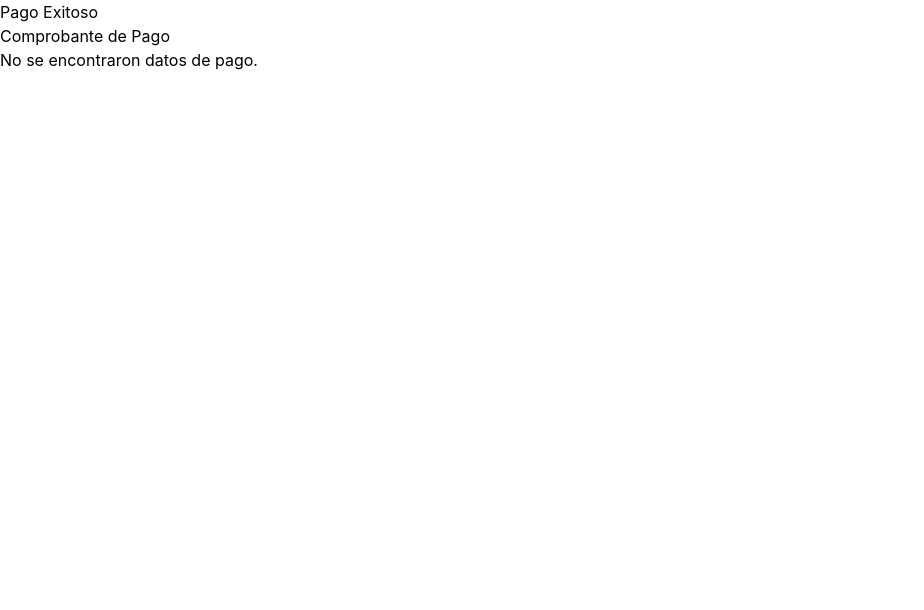
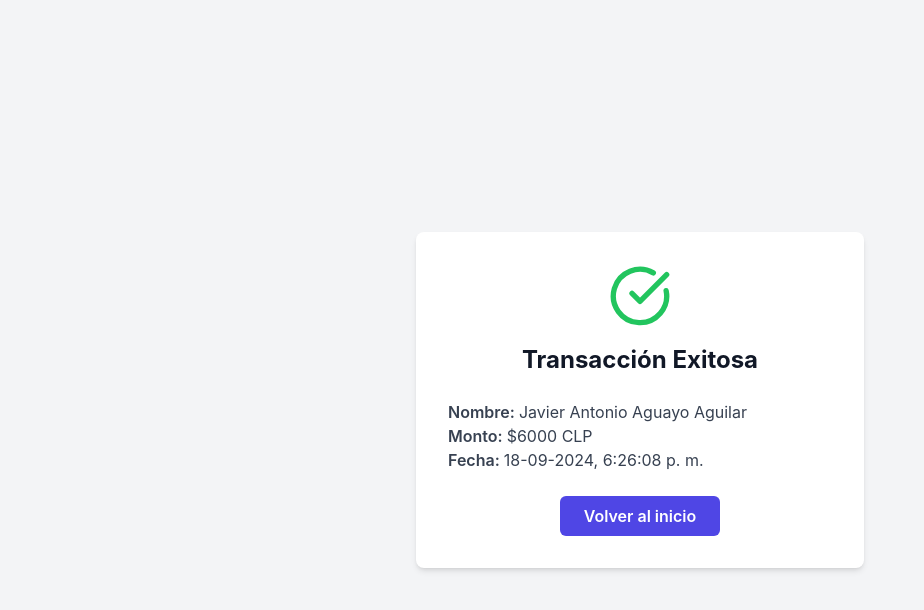
Before and after one commit to javieraguayo/PayDemo-Frontend, a React (Create React App) app: page /success in a window 1280 px wide. Shown: the top 610 px of the page, without its empty margins (0-924 px from the left). Built offline with nearby package versions, Linux system fonts and the light colour scheme; sample sign-in values are in the browser's storage.

Commit message:
manejo de transacciones fallidas, agregado success y failure

```diff
--- a/src/App.js
+++ b/src/App.js
@@ -3,7 +3,7 @@ import { BrowserRouter as Router, Route, Routes } from 'react-router-dom';
 import { AuthProvider } from './context/AuthContext';
 import ProtectedRoute from './components/ProtectedRoute';
 import PaymentPage from './pages/PaymentPage';
-import FailurePage from './pages/FailurePage';
+import FailurePage from './pages/FailurePage';  // Asegúrate de que esté importado
 import SuccessPage from './pages/SuccessPage';
 import HistoryPage from './pages/HistoryPage';
 import LoginForm from './components/LoginForm';
@@ -49,6 +49,14 @@ function App() {
               </ProtectedRoute>
             }
           />
+          <Route
+            path="/failure"
+            element={
+              <ProtectedRoute>
+                <FailurePage />
+              </ProtectedRoute>
+            }
+          />
 
           {/* Ruta por defecto */}
           <Route path="*" element={<LoginForm />} />
--- a/src/components/PaymentForm.js
+++ b/src/components/PaymentForm.js
@@ -6,7 +6,7 @@ import { User, CreditCard, Calendar, Lock, DollarSign } from 'lucide-react';
 
 
 function PaymentForm() {
-  const [fullName, setFullName] = useState('');  // Nuevo estado para el nombre completo
+  const [name, setFullName] = useState('');  // Nuevo estado para el nombre completo
   const [cardNumber, setCardNumber] = useState('');
   const [expiryDate, setExpiryDate] = useState('');
   const [cvv, setCvv] = useState('');
@@ -14,39 +14,55 @@ function PaymentForm() {
   const [error, setError] = useState('');
   const navigate = useNavigate();
 
+  // Función para manejar transacciones fallidas
+  const handleFailedTransaction = async (reason) => {
+    try {
+      await processPayment({ name, cardNumber, expiryDate, cvv, amount });
+      navigate('/failure', { state: { reason } });
+    } catch (error) {
+      console.error('Error al registrar la transacción fallida: ', error);
+      setError('Error al registrar la transacción fallida');
+    }
+  };
+
   const handleSubmit = async (e) => {
     e.preventDefault();
 
     // Verificar campos vacíos
-    if (!fullName || !cardNumber || !expiryDate || !cvv || !amount) {
+    if (!name || !cardNumber || !expiryDate || !cvv || !amount) {
       setError('Todos los campos son obligatorios');
       return;
     }
 
-    // Validaciones individuales
+    // Validación de tarjeta
     if (!validateCardNumber(cardNumber)) {
       setError('Número de tarjeta inválido');
+      await handleFailedTransaction('Número de tarjeta inválido');
       return;
     }
+
+    // Validación de CVV
     if (!validateCVV(cvv)) {
       setError('CVV inválido');
+      await handleFailedTransaction('CVV inválido');
       return;
     }
 
     // Validación del monto
     if (!validateAmount(amount)) {
-      navigate('/failure', { state: { reason: 'Monto debe ser mayor a 5000' } });
+      await handleFailedTransaction('Monto debe ser mayor a 5000');
       return;
     }
 
-    // Validación de la fecha de expiración
+    // Validación de fecha de expiración
     if (!validateCardExpiry(expiryDate)) {
-      navigate('/failure', { state: { reason: 'Fecha de expiración inválida' } });
+      await handleFailedTransaction('Fecha de expiración inválida');
       return;
     }
 
+    // Si todas las validaciones pasan, realizar el pago
     try {
-      const result = await processPayment({ fullName, cardNumber, expiryDate, cvv, amount });
+      const result = await processPayment({ name, cardNumber, expiryDate, cvv, amount });
       navigate('/success', { state: { data: result } });
     } catch (error) {
       setError(error.message);
@@ -67,7 +83,7 @@ function PaymentForm() {
             <div className="relative mt-1">
               <input
                 type="text"
-                value={fullName}
+                value={name}
                 onChange={(e) => setFullName(e.target.value)}
                 className="w-full px-4 py-3 pl-10 border border-gray-300 rounded-md shadow-sm focus:ring-2 focus:ring-blue-500 focus:border-blue-500"
                 placeholder="Tu nombre completo"
--- a/src/pages/FailurePage.js
+++ b/src/pages/FailurePage.js
@@ -1,14 +1,26 @@
 import React from 'react';
-import { useLocation } from 'react-router-dom';
+import { useNavigate, useLocation } from 'react-router-dom';
+import { XCircle } from 'lucide-react'; // Icono de círculo con una "X"
 
 function FailurePage() {
   const location = useLocation();
   const { reason } = location.state || { reason: 'Razón desconocida' };
+  const navigate = useNavigate();
 
   return (
-    <div>
-      <h1>Transacción Fallida</h1>
-      <p>La transacción no pudo completarse debido a: {reason}</p>
+    <div className="flex items-center justify-center min-h-screen bg-gray-100">
+      <div className="max-w-md w-full bg-white p-8 rounded-lg shadow-md text-center">
+        <XCircle className="mx-auto h-16 w-16 text-red-500" />
+        <h1 className="text-2xl font-bold text-gray-900 mt-4">Transacción Fallida</h1>
+        <p className="mt-1 text-gray-600">{reason}</p>
+
+        <button
+          onClick={() => navigate('/payment')}
+          className="mt-6 px-6 py-2 bg-indigo-600 text-white font-semibold rounded-md hover:bg-indigo-700 transition-colors"
+        >
+          Intentar de nuevo
+        </button>
+      </div>
     </div>
   );
 }
--- a/src/pages/SuccessPage.js
+++ b/src/pages/SuccessPage.js
@@ -1,11 +1,30 @@
 import React from 'react';
-import Receipt from '../components/Receipt';
+import { CheckCircle } from 'lucide-react'; // Para el icono del círculo verde
+import { useNavigate } from 'react-router-dom';
 
 function SuccessPage() {
+  const navigate = useNavigate();
+
   return (
-    <div>
-      <h1>Pago Exitoso</h1>
-      <Receipt />
+    <div className="flex items-center justify-center min-h-screen bg-gray-100">
+      <div className="max-w-md w-full bg-white p-8 rounded-lg shadow-md text-center">
+        <CheckCircle className="mx-auto h-16 w-16 text-green-500" />
+        <h1 className="text-2xl font-bold text-gray-900 mt-4">Transacción Exitosa</h1>
+
+        {/* Contenedor de los detalles de la transacción */}
+        <div className="text-gray-700 mt-6 text-left">  {/* text-left para alinear a la izquierda */}
+          <p className="font-semibold">Nombre: <span className="font-normal">Javier Antonio Aguayo Aguilar</span></p>
+          <p className="font-semibold">Monto: <span className="font-normal">$6000 CLP</span></p>
+          <p className="font-semibold">Fecha: <span className="font-normal">18-09-2024, 6:26:08 p. m.</span></p>
+        </div>
+
+        <button
+          onClick={() => navigate('/home')}
+          className="mt-6 px-6 py-2 bg-indigo-600 text-white font-semibold rounded-md hover:bg-indigo-700 transition-colors"
+        >
+          Volver al inicio
+        </button>
+      </div>
     </div>
   );
 }
--- a/src/services/paymentService.js
+++ b/src/services/paymentService.js
@@ -1,9 +1,12 @@
 export async function processPayment(paymentData) {
   try {
-      const response = await fetch('/pay', {
+    const token = localStorage.getItem('token');
+
+    const response = await fetch('http://192.168.0.25:4000/pay', {
       method: 'POST',
       headers: {
         'Content-Type': 'application/json',
+        'Authorization': `Bearer ${token}`,
       },
       body: JSON.stringify(paymentData),
     });
```
Lines whose indentation alone changed are shown as unchanged.
